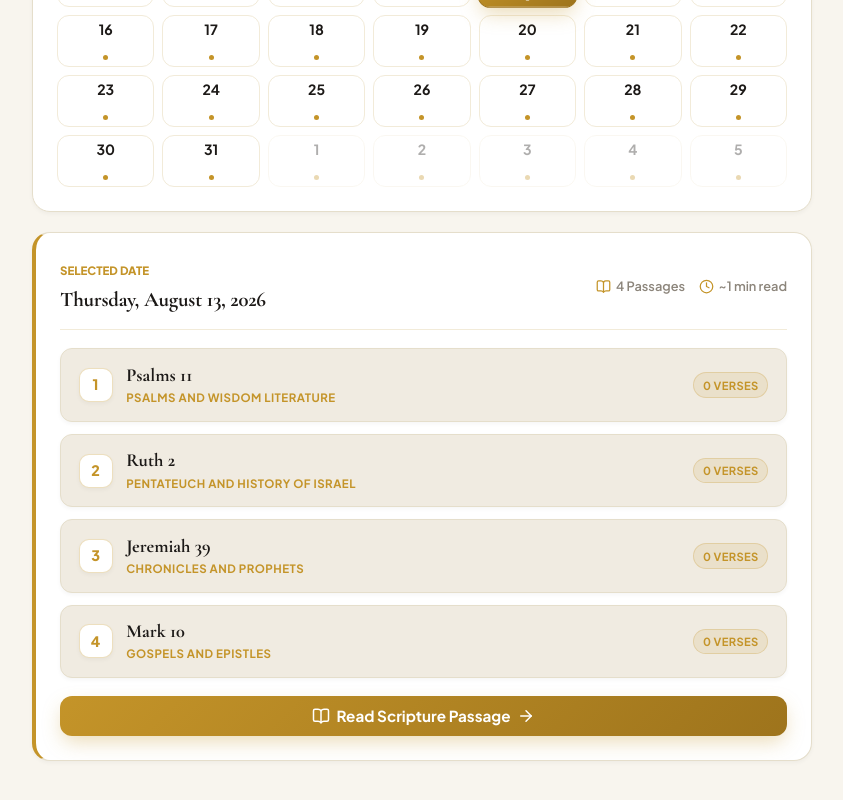
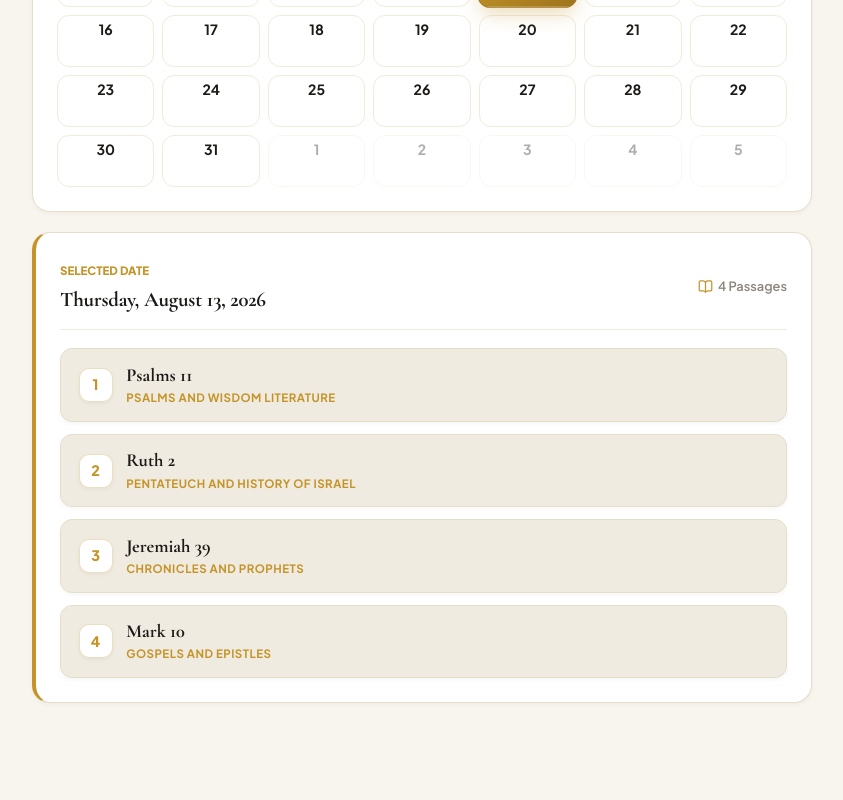
Before and after one commit to YinkaEnoch/bible-reader, a React (Vite) app: page / in a window 1280 px wide. Shown: the part 566-1366 px from the top of the page, without its empty margins (218-1061 px from the left). After the commit the page ends 1325 px from the top, so only its background shows below. Built offline with nearby package versions, Linux system fonts and the light colour scheme.

Commit message:
feat(calendar): remove dots from dates with verses and add red dot for dates without a verse

```diff
--- a/src/components/Calendar/CalendarView.tsx
+++ b/src/components/Calendar/CalendarView.tsx
@@ -232,7 +232,7 @@ export const CalendarView: React.FC<CalendarViewProps> = ({
                 </div>
 
                 <div className="cell-dot-row">
-                  {hasReading ? <span className="reading-dot" /> : null}
+                  {!hasReading ? <span className="no-reading-dot" /> : null}
                 </div>
               </button>
             );
@@ -287,16 +287,6 @@ export const CalendarView: React.FC<CalendarViewProps> = ({
                 <BookOpen size={15} color="var(--accent-gold)" />
                 {selectedReadings.length} Passages
               </span>
-              <span
-                style={{
-                  display: "inline-flex",
-                  alignItems: "center",
-                  gap: "0.3rem",
-                }}
-              >
-                <Clock size={15} color="var(--accent-gold)" />~
-                {estimatedReadTime} min read
-              </span>
             </div>
           )}
         </div>
@@ -307,12 +297,7 @@ export const CalendarView: React.FC<CalendarViewProps> = ({
           >
             <div className="preview-passages-list">
               {selectedReadings.map((p, idx) => (
-                <div
-                  key={idx}
-                  className="passage-card-item"
-                  onClick={onOpenReadingView}
-                  title="Click to read passage"
-                >
+                <div key={idx} className="passage-card-item">
                   <div className="passage-card-info">
                     <div className="passage-num-badge">{idx + 1}</div>
                     <div>
@@ -324,22 +309,9 @@ export const CalendarView: React.FC<CalendarViewProps> = ({
                       )}
                     </div>
                   </div>
-                  <span className="badge-pill">
-                    {p.versesText?.length || 0} Verses
-                  </span>
                 </div>
               ))}
             </div>
-
-            <button
-              onClick={onOpenReadingView}
-              className="btn-primary"
-              style={{ width: "100%", fontSize: "0.95rem", marginTop: "0.25rem" }}
-            >
-              <BookOpen size={18} />
-              <span>Read Scripture Passage</span>
-              <ArrowRight size={18} />
-            </button>
           </div>
         ) : (
           <div
--- a/src/index.css
+++ b/src/index.css
@@ -574,11 +574,16 @@ html.dark .calendar-cell.selected, [data-paper="midnight"] .calendar-cell.select
   height: 5px;
   border-radius: 9999px;
   background-color: #ef4444;
+  box-shadow: 0 0 3px rgba(239, 68, 68, 0.4);
 }
 
-.calendar-cell.selected .reading-dot,
+.calendar-cell.selected .reading-dot {
+  background-color: #ffffff;
+}
+
 .calendar-cell.selected .no-reading-dot {
-  background-color: #ffffff;
+  background-color: #ff6b6b;
+  box-shadow: 0 0 4px rgba(255, 107, 107, 0.8);
 }
 
 /* Selected Date Preview Card & Passage Cards */
```
